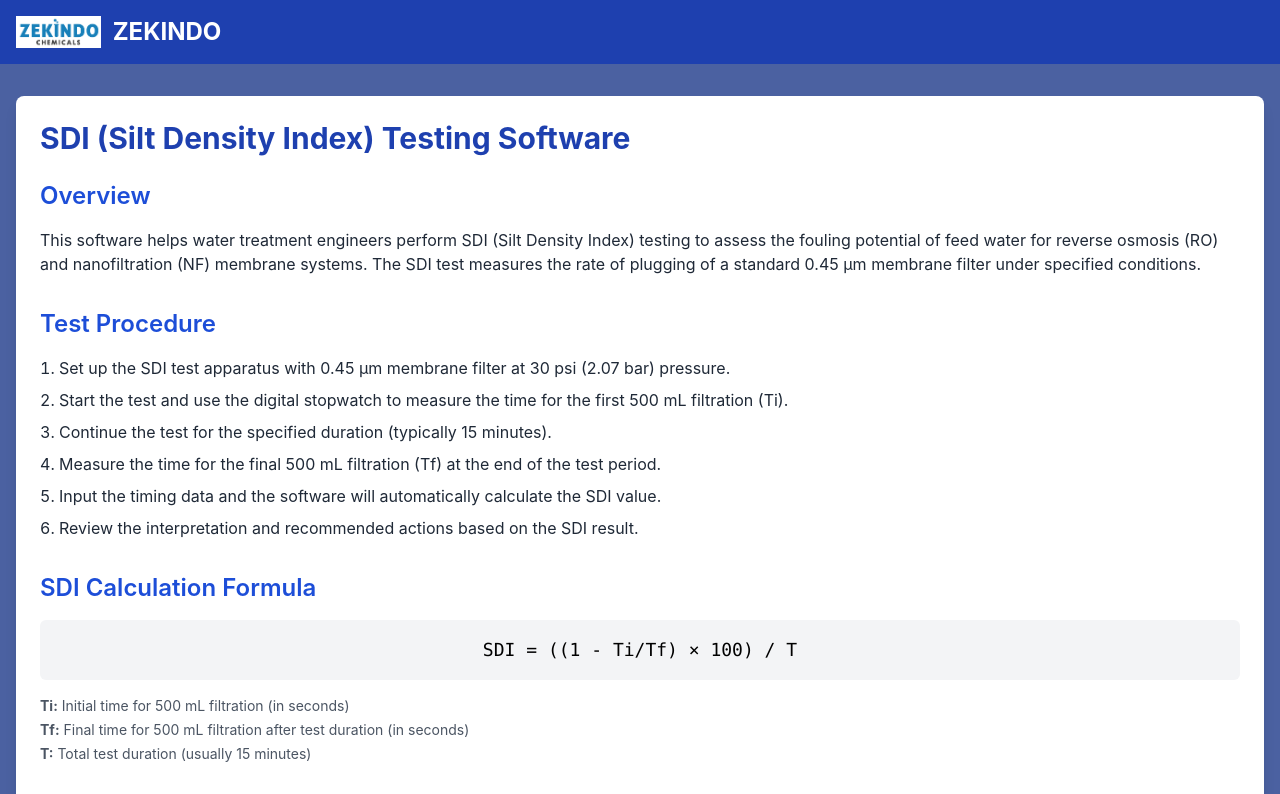
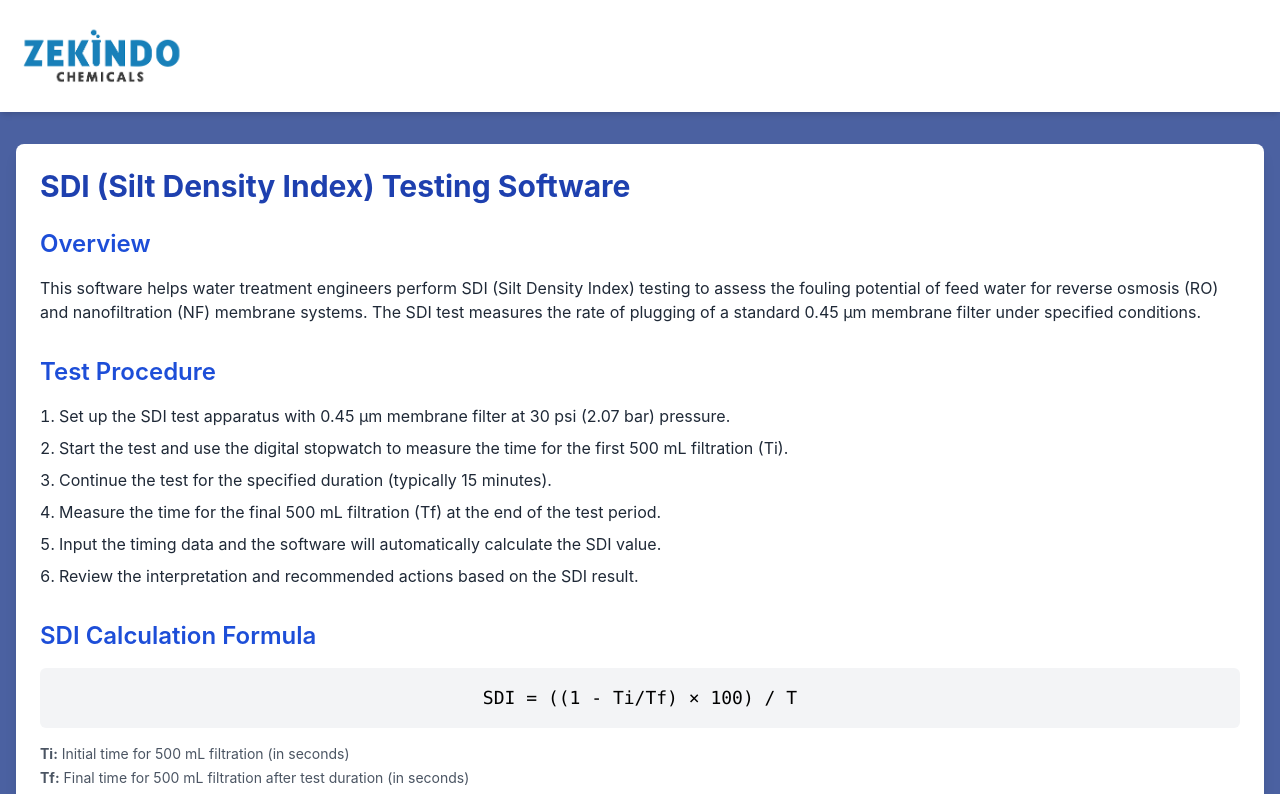
Before and after one commit to evamonica1000/SDICalculator, a Next.js app: page / in a window 1280 px wide. Shown: the top 794 px of the page. Built offline with nearby package versions, Linux system fonts and the light colour scheme.

Commit message:
Update layout.tsx

```diff
--- a/app/layout.tsx
+++ b/app/layout.tsx
@@ -1,4 +1,5 @@
 import './globals.css'
+import Image from 'next/image'
 
 export const metadata = {
   title: 'SDI Testing Software - ZEKINDO',
@@ -14,14 +15,15 @@ export default function RootLayout({
     <html lang="en">
       <body>
         <div className="min-h-screen bg-blue-900 bg-opacity-80 flex flex-col text-black">
-          <header className="bg-blue-800 text-white p-4">
-            <div className="flex items-center space-x-3">
-              <img
+          <header className="bg-white shadow-md py-6 px-4">
+            <div className="flex items-center justify-start">
+              <Image
                 src="/logo.png"
                 alt="ZEKINDO Logo"
-                className="h-8 w-auto"
+                width={200}
+                height={80}
+                className="h-16 w-auto"
               />
-              <h1 className="text-2xl font-bold">ZEKINDO</h1>
             </div>
           </header>
           <main className="flex-grow container mx-auto px-4 py-8">
```
